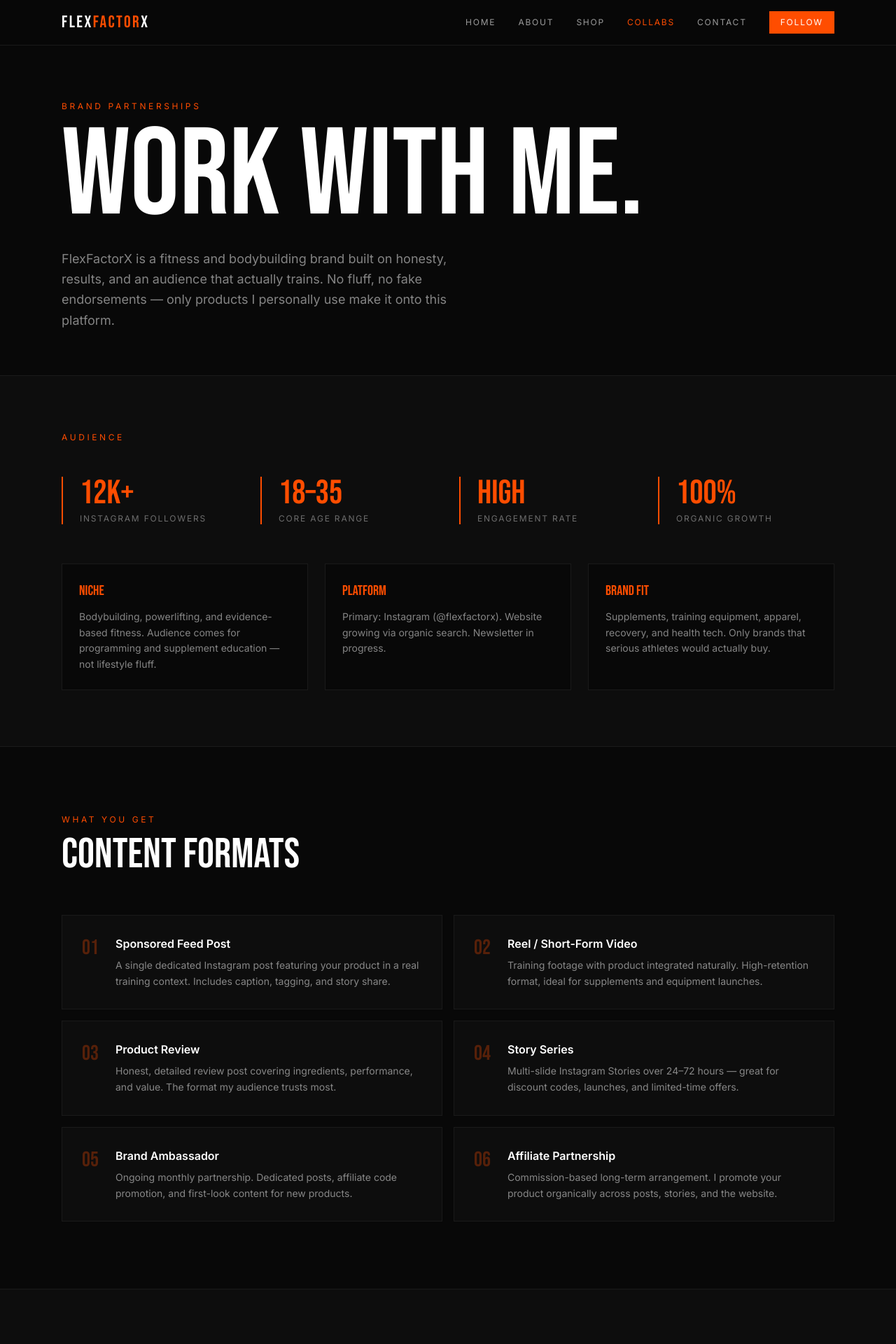
After one commit to SubhamIO/flexfactorx, a Flask app: page /collabs in a window 1280 px wide. The commit adds this page. Shown: the top 1920 px of the page at 70% size. Run offline with Flask 3, Linux system fonts and the light colour scheme; some libraries are stand-ins or nearby versions.

Commit message:
Add animated stat counters and Collabs/Media Kit page

```diff
--- a/app.py
+++ b/app.py
@@ -26,6 +26,7 @@ def inject_globals():
             ('/', 'Home', 'home'),
             ('/about', 'About', 'about'),
             ('/shop', 'Shop', 'shop'),
+            ('/collabs', 'Collabs', 'collabs'),
             ('/contact', 'Contact', 'contact'),
         ],
         'current_year': datetime.now().year,
@@ -54,6 +55,11 @@ def shop():
     return render_template('shop.html', products=affiliates, category_labels=CATEGORY_LABELS)
 
 
+@app.route('/collabs')
+def collabs():
+    return render_template('collabs.html')
+
+
 @app.route('/contact')
 def contact():
     return render_template('contact.html')
--- /dev/null
+++ b/static/js/main.js
@@ -0,0 +1,36 @@
+(function () {
+  'use strict';
+
+  // ── Stat counter — counts up from 0 on scroll into view ──
+  function animateCounter(el) {
+    var original = el.textContent.trim();
+    var match = original.match(/^([\d.]+)(.*)/);
+    if (!match) return; // non-numeric (∞ etc.) — leave as-is
+
+    var target   = parseFloat(match[1]);
+    var suffix   = match[2]; // '+', 'K+', '%', etc.
+    var duration = 1400;
+    var start    = performance.now();
+
+    (function tick(now) {
+      var p      = Math.min((now - start) / duration, 1);
+      var eased  = 1 - Math.pow(1 - p, 3); // ease-out cubic
+      el.textContent = Math.floor(eased * target) + suffix;
+      if (p < 1) requestAnimationFrame(tick);
+      else el.textContent = original; // snap to exact original on finish
+    }(start));
+  }
+
+  var counters = document.querySelectorAll('[data-count-up]');
+  if (counters.length && 'IntersectionObserver' in window) {
+    var io = new IntersectionObserver(function (entries) {
+      entries.forEach(function (entry) {
+        if (!entry.isIntersecting) return;
+        io.unobserve(entry.target);
+        animateCounter(entry.target);
+      });
+    }, { threshold: 0.6 });
+
+    counters.forEach(function (el) { io.observe(el); });
+  }
+}());
--- a/templates/about.html
+++ b/templates/about.html
@@ -52,7 +52,7 @@
   <div class="max-w-6xl mx-auto px-6 py-20 grid grid-cols-2 md:grid-cols-4 gap-8 text-center">
     {% for value, label in [('4+', 'Years Training'), ('12K+', 'Instagram Followers'), ('100%', 'Natural Athlete'), ('∞', 'Reps to Go')] %}
     <div>
-      <p class="font-heading text-5xl text-accent">{{ value }}</p>
+      <p class="font-heading text-5xl text-accent" data-count-up>{{ value }}</p>
       <p class="text-white/40 text-xs tracking-[0.15em] uppercase mt-2">{{ label }}</p>
     </div>
     {% endfor %}
--- a/templates/base.html
+++ b/templates/base.html
@@ -117,5 +117,6 @@
     </div>
   </footer>
 
+  <script src="{{ url_for('static', filename='js/main.js') }}" defer></script>
 </body>
 </html>
--- /dev/null
+++ b/templates/collabs.html
@@ -0,0 +1,147 @@
+{% extends "base.html" %}
+
+{% block title %}Collabs & Partnerships | FlexFactorX{% endblock %}
+{% block description %}Partner with FlexFactorX — authentic fitness content for supplement, equipment, and apparel brands targeting serious athletes.{% endblock %}
+
+{% block content %}
+
+{# ── Header ───────────────────────────────────────────── #}
+<section class="pt-36 pb-16 border-b border-[#1a1a1a]">
+  <div class="max-w-6xl mx-auto px-6">
+    <p class="text-accent text-xs tracking-[0.3em] uppercase mb-4">Brand Partnerships</p>
+    <h1 class="page-title font-heading leading-[0.88] mb-6">WORK WITH ME.</h1>
+    <p class="text-white/50 text-lg max-w-xl leading-relaxed">
+      FlexFactorX is a fitness and bodybuilding brand built on honesty, results, and an audience that actually trains.
+      No fluff, no fake endorsements — only products I personally use make it onto this platform.
+    </p>
+  </div>
+</section>
+
+{# ── Audience Snapshot ────────────────────────────────── #}
+<section class="bg-[#0d0d0d] border-b border-[#1a1a1a]">
+  <div class="max-w-6xl mx-auto px-6 py-20">
+    <p class="text-accent text-xs tracking-[0.3em] uppercase mb-12">Audience</p>
+    <div class="grid grid-cols-2 md:grid-cols-4 gap-8">
+      {% for value, label in [
+        ('12K+',  'Instagram Followers'),
+        ('18–35', 'Core Age Range'),
+        ('High',  'Engagement Rate'),
+        ('100%',  'Organic Growth'),
+      ] %}
+      <div class="border-l-2 border-accent pl-6">
+        <p class="font-heading text-4xl md:text-5xl text-accent mb-1" data-count-up>{{ value }}</p>
+        <p class="text-white/40 text-xs tracking-[0.15em] uppercase">{{ label }}</p>
+      </div>
+      {% endfor %}
+    </div>
+    <div class="mt-14 grid md:grid-cols-3 gap-6">
+      {% for title, body in [
+        ('Niche',       'Bodybuilding, powerlifting, and evidence-based fitness. Audience comes for programming and supplement education — not lifestyle fluff.'),
+        ('Platform',    'Primary: Instagram (@flexfactorx). Website growing via organic search. Newsletter in progress.'),
+        ('Brand Fit',   'Supplements, training equipment, apparel, recovery, and health tech. Only brands that serious athletes would actually buy.'),
+      ] %}
+      <div class="p-6 border border-[#1a1a1a] bg-[#080808]">
+        <h3 class="font-heading text-xl mb-3 text-accent">{{ title }}</h3>
+        <p class="text-white/50 text-sm leading-relaxed">{{ body }}</p>
+      </div>
+      {% endfor %}
+    </div>
+  </div>
+</section>
+
+{# ── Content Formats ──────────────────────────────────── #}
+<section class="max-w-6xl mx-auto px-6 py-24">
+  <div class="mb-14">
+    <p class="text-accent text-xs tracking-[0.3em] uppercase mb-3">What You Get</p>
+    <h2 class="font-heading text-5xl md:text-6xl">CONTENT FORMATS</h2>
+  </div>
+  <div class="grid md:grid-cols-2 gap-4">
+    {% for icon, title, desc in [
+      ('01', 'Sponsored Feed Post',    'A single dedicated Instagram post featuring your product in a real training context. Includes caption, tagging, and story share.'),
+      ('02', 'Reel / Short-Form Video','Training footage with product integrated naturally. High-retention format, ideal for supplements and equipment launches.'),
+      ('03', 'Product Review',         'Honest, detailed review post covering ingredients, performance, and value. The format my audience trusts most.'),
+      ('04', 'Story Series',           'Multi-slide Instagram Stories over 24–72 hours — great for discount codes, launches, and limited-time offers.'),
+      ('05', 'Brand Ambassador',       'Ongoing monthly partnership. Dedicated posts, affiliate code promotion, and first-look content for new products.'),
+      ('06', 'Affiliate Partnership',  'Commission-based long-term arrangement. I promote your product organically across posts, stories, and the website.'),
+    ] %}
+    <div class="flex gap-6 p-7 border border-[#1a1a1a] bg-[#0d0d0d] hover:border-accent/30 transition-colors group">
+      <span class="font-heading text-3xl text-accent/30 group-hover:text-accent/60 transition-colors flex-shrink-0">{{ icon }}</span>
+      <div>
+        <h3 class="font-semibold text-white mb-2 group-hover:text-accent transition-colors">{{ title }}</h3>
+        <p class="text-white/50 text-sm leading-relaxed">{{ desc }}</p>
+      </div>
+    </div>
+    {% endfor %}
+  </div>
+</section>
+
+{# ── Process ──────────────────────────────────────────── #}
+<section class="bg-[#0d0d0d] border-y border-[#1a1a1a]">
+  <div class="max-w-6xl mx-auto px-6 py-24">
+    <div class="mb-14 text-center">
+      <p class="text-accent text-xs tracking-[0.3em] uppercase mb-3">How It Works</p>
+      <h2 class="font-heading text-5xl md:text-6xl">THE PROCESS</h2>
+    </div>
+    <div class="grid md:grid-cols-3 gap-1">
+      {% for num, title, body in [
+        ('01', 'Reach Out',  'Send a message via the contact form with your brand, product, and what you have in mind. I respond within 48 hours.'),
+        ('02', 'Align',      'We discuss brand fit, content format, timeline, deliverables, and rates. No hidden fees, no ambiguity.'),
+        ('03', 'Create',     'I produce authentic content that fits your brief and my style. Delivered on time, edited to a professional standard.'),
+      ] %}
+      <div class="p-10 border border-[#1a1a1a] {{ 'bg-accent/5 border-accent/20' if loop.index == 2 else 'bg-[#080808]' }}">
+        <p class="font-heading text-6xl text-accent/20 mb-6">{{ num }}</p>
+        <h3 class="font-heading text-2xl mb-3">{{ title }}</h3>
+        <p class="text-white/50 text-sm leading-relaxed">{{ body }}</p>
+      </div>
+      {% endfor %}
+    </div>
+  </div>
+</section>
+
+{# ── Past Collabs placeholder ─────────────────────────── #}
+{# Replace this section with real brand logos or case studies when available #}
+<section class="max-w-6xl mx-auto px-6 py-24">
+  <div class="mb-12">
+    <p class="text-accent text-xs tracking-[0.3em] uppercase mb-3">Portfolio</p>
+    <h2 class="font-heading text-5xl md:text-6xl">PAST WORK</h2>
+  </div>
+  <div class="grid md:grid-cols-3 gap-4">
+    {% for brand, type, result in [
+      ('Smart Caffeine', 'Affiliate Partnership', 'Active affiliate — link + exclusive discount code for community.'),
+      ('Your Brand Here', 'Sponsored Post', 'Reach out to secure a featured placement with the FlexFactorX audience.'),
+      ('Your Brand Here', 'Brand Ambassador', 'Limited ambassador slots available — get in touch to discuss a long-term deal.'),
+    ] %}
+    <div class="p-8 border border-[#1a1a1a] bg-[#0d0d0d]">
+      <span class="text-xs tracking-[0.15em] uppercase text-accent border border-accent/20 px-2 py-1 mb-5 inline-block">{{ type }}</span>
+      <h3 class="font-semibold text-white text-lg mb-3">{{ brand }}</h3>
+      <p class="text-white/40 text-sm leading-relaxed">{{ result }}</p>
+    </div>
+    {% endfor %}
+  </div>
+</section>
+
+{# ── CTA ──────────────────────────────────────────────── #}
+<section class="bg-[#0d0d0d] border-t border-[#1a1a1a]">
+  <div class="max-w-6xl mx-auto px-6 py-24 text-center">
+    <p class="text-accent text-xs tracking-[0.3em] uppercase mb-4">Let's Talk</p>
+    <h2 class="font-heading text-5xl md:text-7xl mb-6">
+      READY TO<br><span class="text-accent">PARTNER UP?</span>
+    </h2>
+    <p class="text-white/50 max-w-sm mx-auto mb-10 leading-relaxed">
+      Send over your brand details and let's see if we're a good fit.
+      I only take on partnerships I genuinely believe in.
+    </p>
+    <div class="flex flex-wrap justify-center gap-4">
+      <a href="/contact"
+         class="bg-accent text-white text-xs tracking-[0.15em] uppercase px-10 py-4 hover:brightness-90 transition-all">
+        Start a Conversation
+      </a>
+      <a href="https://instagram.com/flexfactorx" target="_blank" rel="noopener noreferrer"
+         class="border border-white/20 text-white text-xs tracking-[0.15em] uppercase px-10 py-4 hover:border-white/50 transition-colors">
+        DM on Instagram
+      </a>
+    </div>
+  </div>
+</section>
+
+{% endblock %}
--- a/templates/index.html
+++ b/templates/index.html
@@ -52,7 +52,7 @@
   <div class="max-w-6xl mx-auto px-6 py-16 grid grid-cols-3 gap-8">
     {% for value, label in stats %}
     <div class="text-center">
-      <p class="font-heading text-5xl md:text-7xl text-accent">{{ value }}</p>
+      <p class="font-heading text-5xl md:text-7xl text-accent" data-count-up>{{ value }}</p>
       <p class="text-white/40 text-xs tracking-[0.15em] uppercase mt-2">{{ label }}</p>
     </div>
     {% endfor %}
```
